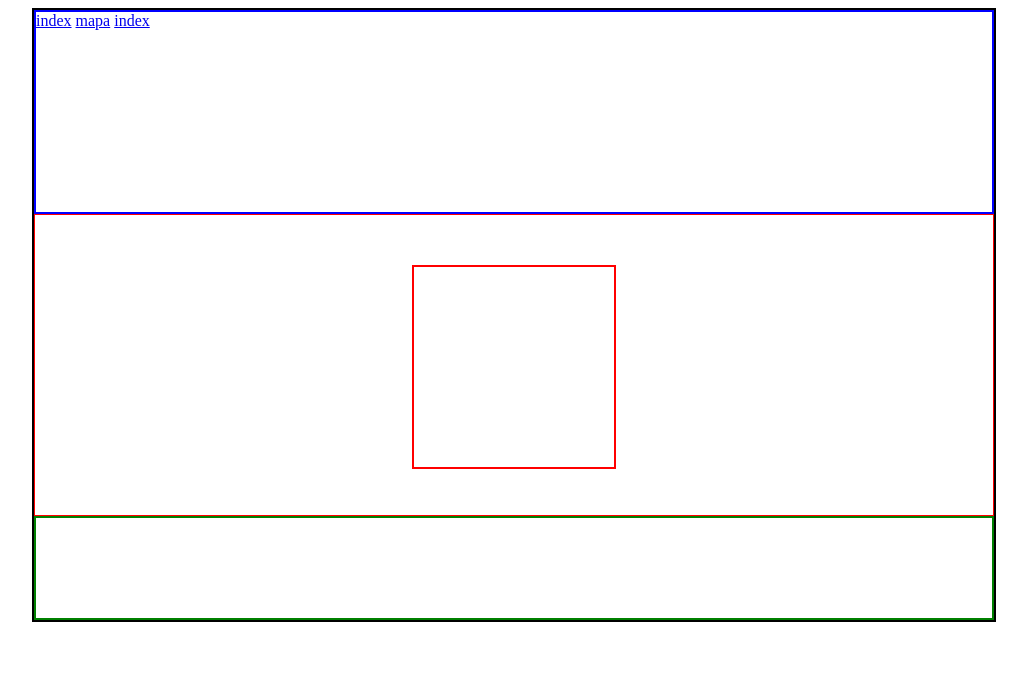
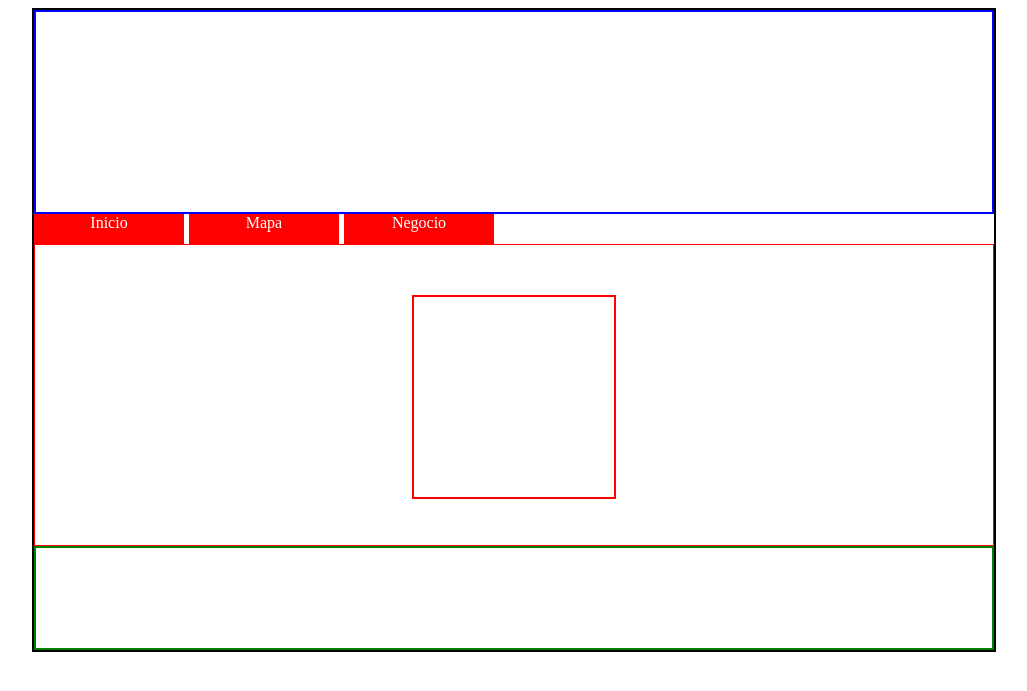
Before and after one commit to BlaShadow/Afros, a PHP site: page /negocio.html in a window 1280 px wide. Shown: the top 691 px of the page, without its empty margins (126-1153 px from the left). Run offline with PHP 8.4, Linux system fonts and the light colour scheme.

Commit message:
mismo dise;o de las 3 paguinas

```diff
--- a/css/styleNegocio.css
+++ b/css/styleNegocio.css
@@ -40,3 +40,31 @@
 	margin:auto;
 	margin-top:50px;
 }
+
+
+/***************************************/
+
+.item{
+
+	width:150px;
+	height:30px;
+	background-color:red;
+	float:left;
+	margin:0 5 0 0;
+	color:white;
+	text-align:center;
+
+}
+#menu a{
+
+	text-decoration:none;
+
+}
+
+
+#menu div:hover{
+
+	background-color:white;
+	color:black;
+
+}
--- a/negocio.html
+++ b/negocio.html
@@ -14,9 +14,16 @@
 
 		<div id="header">
 
-			<a href="index.html">index</a>
-			<a href="mapa.html">mapa</a>
-			<a href="negocio.html">index</a>
+
+		</div>
+
+		<div id="menu">
+
+				<a href="index.html"><div class="item">Inicio</div></a>
+				<a href="mapa.html"><div class="item">Mapa</div></a>
+				<a href="negocio.html"><div class="item">Negocio</div></a>
+
+		<div style="clear:both"></div>
 
 		</div>
 
```
Also changed, not shown: css/styleMapa.css (+29 -0 lines), mapa.html (+18 -5 lines).
